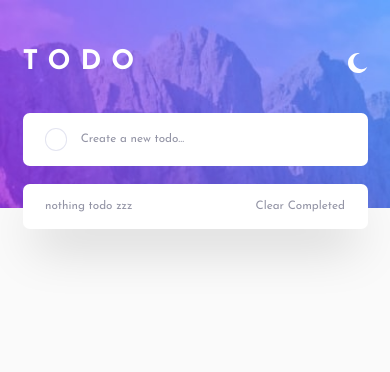
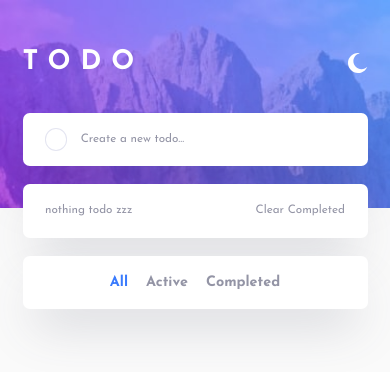
Before and after one commit to Mohamad-Ilham-Ramadhan/todo-app-react-ts, a Next.js app: page / in a window 390 px wide. Shown: the top 372 px of the page. Built offline with nearby package versions, Linux system fonts and the light colour scheme.

Commit message:
FilterBar responsive

```diff
--- a/components/ButtonFilter.tsx
+++ b/components/ButtonFilter.tsx
@@ -9,7 +9,7 @@ type Props = {
 export default function ButtonFilter({active, children, onClick} : Props) {
 
   const btnFilterClassName = 'mx-2 font-bold dark:hover:text-dark-theme-light-grayish-blue-hover hover:text-light-theme-very-dark-grayish-blue focus:outline-none';
-  const activeClassName =  active ? 'text-primary-bright-blue' : '';
+  const activeClassName =  active ? 'text-primary-bright-blue' : 'text-light-theme-dark-grayish-blue dark:text-dark-theme-very-dark-grayish-blue';
 
   return (
     <button
--- /dev/null
+++ b/components/FiltersBar.tsx
@@ -0,0 +1,27 @@
+import clsx from 'clsx';
+import { ReactComponentElement } from 'react';
+import { useAppSelector, useAppDispatch } from '../redux/hooks';
+import {  setFilter, Filter } from '../redux/reducers/todoListSlice';
+// Components
+import ButtonFilter from './ButtonFilter';
+
+
+type Props = {
+  className?: string;
+}
+export default function FiltersBar({className} : Props) {
+  const dispatch = useAppDispatch();
+  const filter = useAppSelector( state => state.filter );
+
+  function handleFilter(filter: Filter) {
+    dispatch(setFilter(filter));
+  }
+  console.log('filter: ', filter);
+  return (
+    <div className={clsx("flex justify-center py-3.5 px-5 sm:py-5 sm:px-6 w-full rounded-md text-sm dark:bg-dark-theme-very-dark-desaturated-blue bg-white focus:outline-none dark:text-dark-theme-light-grayish-blue text-light-theme-very-dark-grayish-blue shadow-2xl", className)}>
+      <ButtonFilter active={filter === 'all' ? true : false} onClick={() => handleFilter('all')}>All</ButtonFilter>
+      <ButtonFilter active={filter === 'active' ? true : false} onClick={() => handleFilter('active')}>Active</ButtonFilter>
+      <ButtonFilter active={filter === 'completed' ? true : false} onClick={() => handleFilter('completed')}>Completed</ButtonFilter>
+    </div>
+  );
+}
--- a/components/TodoList.tsx
+++ b/components/TodoList.tsx
@@ -30,24 +30,19 @@ export default function TodoList({className} : Props) {
     dispatch(setFilter(filter));
   }
 
-  const btnFilterClassName = 'mx-2 font-bold dark:hover:text-dark-theme-light-grayish-blue-hover hover:text-light-theme-very-dark-grayish-blue focus:outline-none';
-  const activeClassName = 'text-primary-bright-blue';
-  const activeFilterAll = filter === 'all' ? activeClassName : '';
-  const activeFilterActive = filter === 'active' ? activeClassName : '';
-  const activeFilterCompleted = filter === 'completed' ? activeClassName : '';
   return (
     <ul className={clsx("dark:bg-dark-theme-very-dark-desaturated-blue bg-white rounded-md shadow-2xl", className)}>
       {filteredTodos.map( todo => (
         <List key={todo.id} id={todo.id} completed={todo.completed}>{todo.title}</List>
       ))}
       <li className="flex py-3 px-5 sm:py-4 sm:px-6 dark:text-dark-theme-very-dark-grayish-blue text-light-theme-dark-grayish-blue text-xs sm:text-sm">
-        <div className="w-full">{labelRemaining}</div>
+        <div className="w-full h-6 flex items-center">{labelRemaining}</div>
         <div className="w-full hidden sm:flex">
           <ButtonFilter active={filter === 'all' ? true : false} onClick={() => handleFilter('all')}>All</ButtonFilter>
           <ButtonFilter active={filter === 'active' ? true : false} onClick={() => handleFilter('active')}>Active</ButtonFilter>
           <ButtonFilter active={filter === 'completed' ? true : false} onClick={() => handleFilter('completed')}>Completed</ButtonFilter>
         </div>
-        <div className="w-full text-right">
+        <div className="w-full h-6 flex items-center justify-end">
           <button
             className="dark:hover:text-dark-theme-light-grayish-blue-hover hover:text-light-theme-very-dark-grayish-blue focus:outline-none"
             onClick={() => dispatch(clearCompleted())}
--- a/pages/index.tsx
+++ b/pages/index.tsx
@@ -1,7 +1,9 @@
 import {useState} from 'react';
+// Components
 import InputBar from '../components/InputBar';
 import TodoList from '../components/TodoList';
 import SwitchTheme from '../components/SwitchTheme';
+import FiltersBar from '../components/FiltersBar';
 import { Provider } from 'react-redux';
 import { store } from '../redux/store';
 
@@ -18,7 +20,8 @@ export default function Home() {
           </div>
         </div>
         <InputBar className="mb-4 sm:mb-6" />
-        <TodoList className="relative" />
+        <TodoList className="relative mb-4" />
+        <FiltersBar className="relative sm:hidden" />
       </div>
     </div>
     </Provider>
--- a/tailwind.config.js
+++ b/tailwind.config.js
@@ -44,23 +44,24 @@ module.exports = {
       },
       fontSize: {
         'xs': '.65rem',
+        'sm': '.8rem',
         '2.5xl': ['1.65rem', '1.8rem'],
         '4xl': ['2.5rem', '2.75rem'],
       },
       borderWidth: {
         '1': '1px'
       },
-      dropShadow: {
+      boxShadow: {
         '2xl': '0 25px 50px -12px rgba(77, 80, 102, 0.25)',
+      },
+      letterSpacing: {
+        'title-mobile': '.55rem',
+        'title-desktop': '.75rem',
       }
     },
     fontFamily: {
       sans: ['Josefin Sans', 'sans-serif']
     },
-    letterSpacing: {
-      'title-mobile': '.55rem',
-      'title-desktop': '.75rem',
-    }
   },
   variants: {
     extend: {},
```
